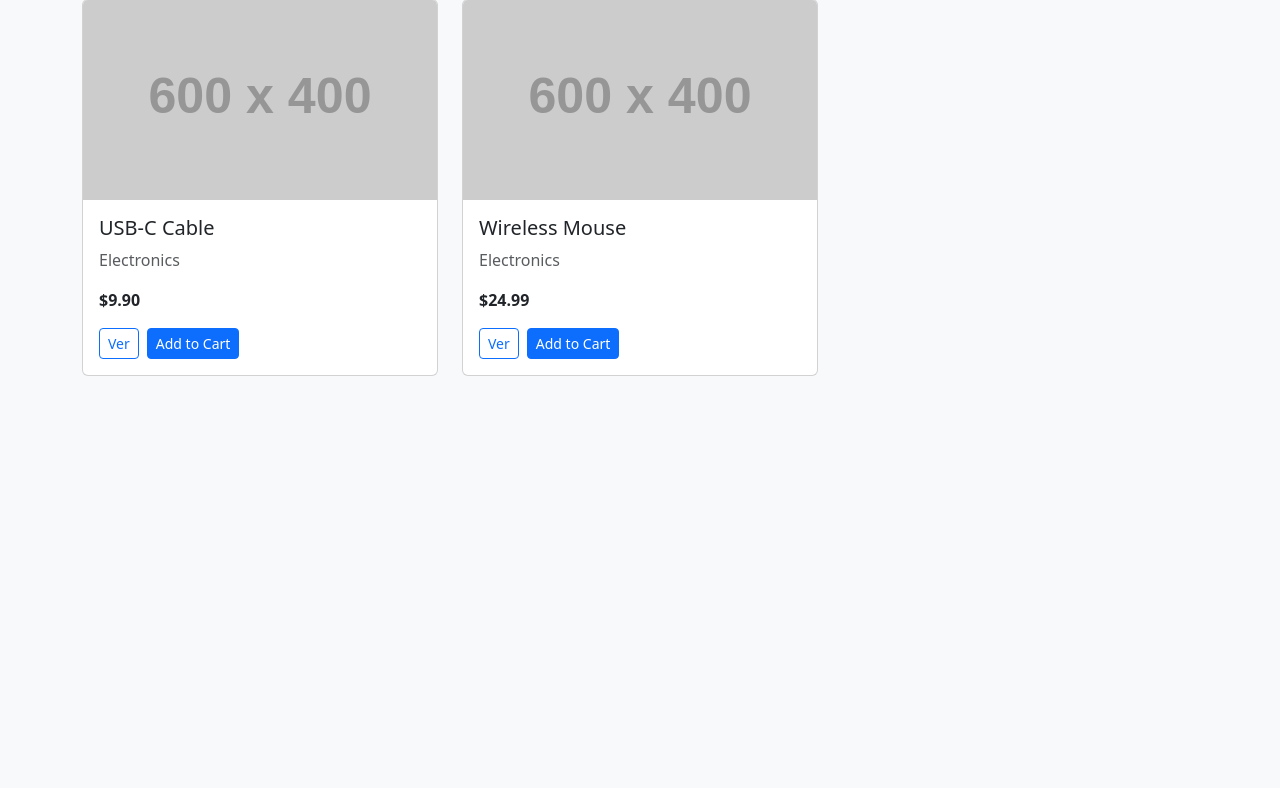
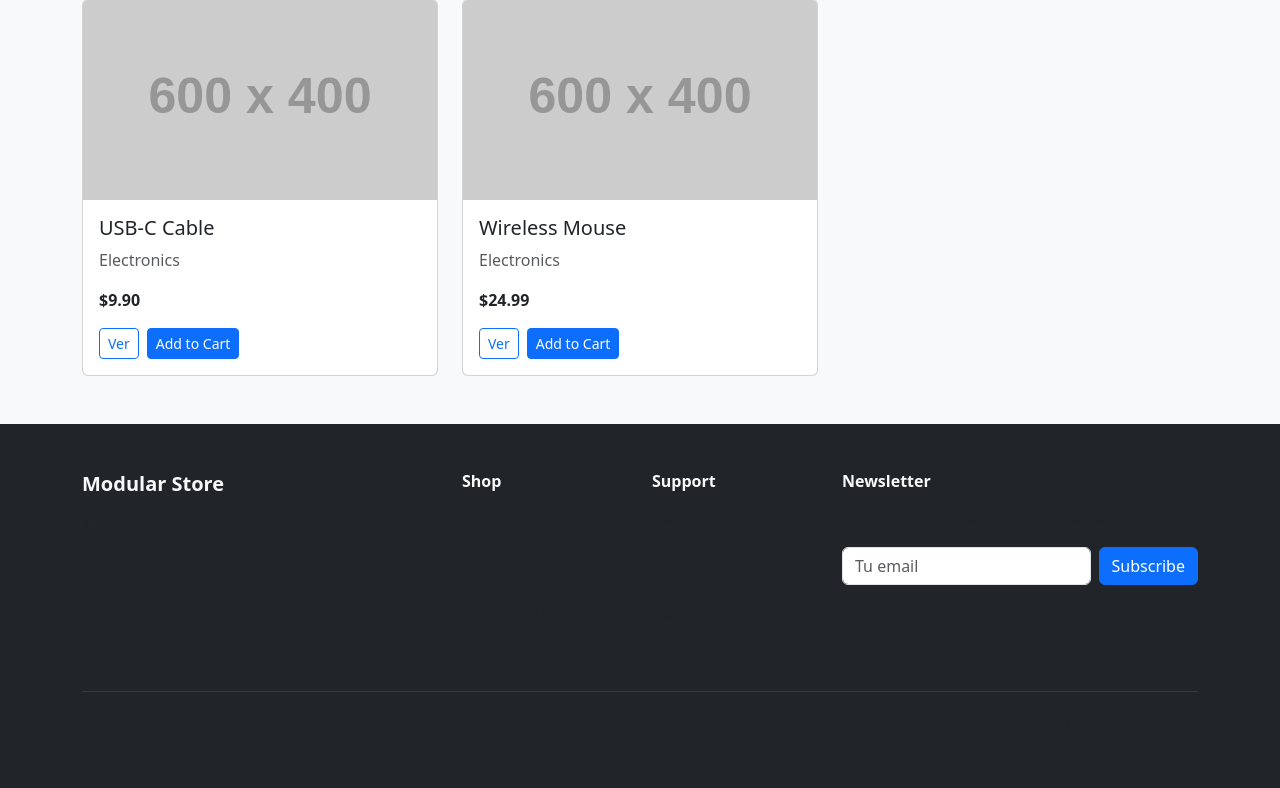
Before and after one commit to itteamlxs/modular_store, a PHP site: page /modular-store/modules/catalog/views/list.php in a window 1280 px wide. Shown: the part 1016-1804 px from the top of the page. Before the commit the page ends 1392 px from the top, so only its background shows below. Run offline with PHP 8.4, Linux system fonts and the light colour scheme; data comes from the database, SQL or seed files in the repository; grey boxes labelled with a size stand in for pictures from a placeholder-image service; some libraries are stand-ins or nearby versions.

Commit message:
se crea el footer, con bugs pero se hizo

```diff
--- a/modules/admin/controllers/dashboard.php
+++ b/modules/admin/controllers/dashboard.php
@@ -96,5 +96,6 @@ $totalRevenue = Database::conn()->query("SELECT SUM(total) as revenue FROM order
         </div>
     </div>
 </div>
+<?php include __DIR__ . '/../views/footer.php'; ?>
 </body>
 </html>
--- a/modules/admin/controllers/envios.php
+++ b/modules/admin/controllers/envios.php
@@ -216,5 +216,6 @@ $totalPendientes = count(array_filter($envios, fn($e) => $e['shipment_status'] =
         </div>
     <?php endif; ?>
 </div>
+<?php include __DIR__ . '/../views/footer.php'; ?>
 </body>
 </html>
--- a/modules/admin/controllers/login.php
+++ b/modules/admin/controllers/login.php
@@ -64,5 +64,6 @@ if ($_SERVER['REQUEST_METHOD'] === 'POST') {
         </div>
     </div>
 </div>
+<?php include __DIR__ . '/../views/footer.php'; ?>
 </body>
 </html>
--- a/modules/admin/controllers/orders.php
+++ b/modules/admin/controllers/orders.php
@@ -397,7 +397,7 @@ if ($action === 'view' && isset($_GET['id'])) {
         <a href="?" class="btn btn-primary">← Back to Orders</a>
     <?php endif; ?>
 </div>
-
+<?php include __DIR__ . '/../views/footer.php'; ?>
 <script src="https://cdn.jsdelivr.net/npm/bootstrap@5.3.3/dist/js/bootstrap.bundle.min.js"></script>
 </body>
 </html>
--- a/modules/admin/controllers/products.php
+++ b/modules/admin/controllers/products.php
@@ -218,5 +218,6 @@ if ($action === 'edit' && isset($_GET['id'])) {
         </form>
     <?php endif; ?>
 </div>
+<?php include __DIR__ . '/../views/footer.php'; ?>
 </body>
 </html>
--- a/modules/admin/controllers/reports.php
+++ b/modules/admin/controllers/reports.php
@@ -149,5 +149,6 @@ if ($format === 'csv') {
         </div>
     <?php endif; ?>
 </div>
+<?php include __DIR__ . '/../views/footer.php'; ?>
 </body>
 </html>
--- a/modules/admin/controllers/users.php
+++ b/modules/admin/controllers/users.php
@@ -244,5 +244,8 @@ if (($action === 'reset_password' || $action === 'edit') && isset($_GET['id']))
         </form>
     <?php endif; ?>
 </div>
+
+<?php include __DIR__ . '/../views/footer.php'; ?>
+
 </body>
 </html>
--- /dev/null
+++ b/modules/catalog/views/footer.php
@@ -0,0 +1,58 @@
+<footer class="bg-dark text-light py-5 mt-5">
+    <div class="container">
+        <div class="row">
+            <div class="col-lg-4 mb-4">
+                <h5 class="fw-bold mb-3">Modular Store</h5>
+                <p class="text-muted mb-3">Tu tienda online de confianza con los mejores productos y precios.</p>
+                <div class="d-flex gap-3">
+                    <a href="#" class="text-light"><i class="fab fa-facebook fa-lg"></i></a>
+                    <a href="#" class="text-light"><i class="fab fa-twitter fa-lg"></i></a>
+                    <a href="#" class="text-light"><i class="fab fa-instagram fa-lg"></i></a>
+                    <a href="#" class="text-light"><i class="fab fa-linkedin fa-lg"></i></a>
+                </div>
+            </div>
+
+            <div class="col-lg-2 col-md-6 mb-4">
+                <h6 class="fw-bold mb-3">Shop</h6>
+                <ul class="list-unstyled">
+                    <li class="mb-2"><a href="/modular-store" class="text-muted text-decoration-none">Catalog</a></li>
+                    <li class="mb-2"><a href="/modular-store/cart" class="text-muted text-decoration-none">Cart</a></li>
+                    <li class="mb-2"><a href="#" class="text-muted text-decoration-none">Offers</a></li>
+                    <li class="mb-2"><a href="#" class="text-muted text-decoration-none">New Products</a></li>
+                </ul>
+            </div>
+
+            <div class="col-lg-2 col-md-6 mb-4">
+                <h6 class="fw-bold mb-3">Support</h6>
+                <ul class="list-unstyled">
+                    <li class="mb-2"><a href="#" class="text-muted text-decoration-none">Help Center</a></li>
+                    <li class="mb-2"><a href="#" class="text-muted text-decoration-none">Contact Us</a></li>
+                    <li class="mb-2"><a href="#" class="text-muted text-decoration-none">Shipping Info</a></li>
+                    <li class="mb-2"><a href="#" class="text-muted text-decoration-none">Returns</a></li>
+                </ul>
+            </div>
+
+            <div class="col-lg-4 mb-4">
+                <h6 class="fw-bold mb-3">Newsletter</h6>
+                <p class="text-muted mb-3">Suscríbete para recibir ofertas especiales.</p>
+                <form class="d-flex gap-2">
+                    <input type="email" class="form-control" placeholder="Tu email">
+                    <button class="btn btn-primary" type="submit">Subscribe</button>
+                </form>
+            </div>
+        </div>
+
+        <hr class="my-4 border-secondary">
+
+        <div class="row align-items-center">
+            <div class="col-md-6">
+                <p class="text-muted mb-0">&copy; <?= date('Y') ?> Modular Store. All rights reserved.</p>
+            </div>
+            <div class="col-md-6 text-md-end">
+                <a href="#" class="text-muted text-decoration-none me-3">Privacy Policy</a>
+                <a href="#" class="text-muted text-decoration-none me-3">Terms of Service</a>
+                <a href="#" class="text-muted text-decoration-none">Cookies</a>
+            </div>
+        </div>
+    </div>
+</footer>
--- a/modules/catalog/views/list.php
+++ b/modules/catalog/views/list.php
@@ -24,6 +24,8 @@ require_once __DIR__ . '/../../admin/helpers/auth.php';
     <?php include __DIR__ . '/products.php'; ?>
 </div>
 
+<?php include __DIR__ . '/footer.php'; ?>
+
 <script src="https://cdn.jsdelivr.net/npm/bootstrap@5.3.3/dist/js/bootstrap.bundle.min.js"></script>
 </body>
 </html>
--- a/modules/catalog/views/product-modal.php
+++ b/modules/catalog/views/product-modal.php
@@ -17,7 +17,7 @@
                         <h4 class="text-success mb-3" id="modalProductPrice"></h4>
                         <p class="text-muted mb-3">Stock: <span id="modalProductStock"></span></p>
 
-                        <form id="modalAddToCartForm" action="/modular-store/modules/cart/controllers/add.php" method="post">
+                        <form id="modalAddToCartForm" action="/modular-store/modules/cart/controllers/add-modal.php" method="post">
                             <input type="hidden" id="modalProductId" name="product_id" value="">
                             <div class="mb-3">
                                 <label class="form-label">Cantidad:</label>
```
Also changed, not shown: modules/admin/views/footer.php (added, +19 -0 lines), modules/cart/controllers/add-modal.php (added, +22 -0 lines).
